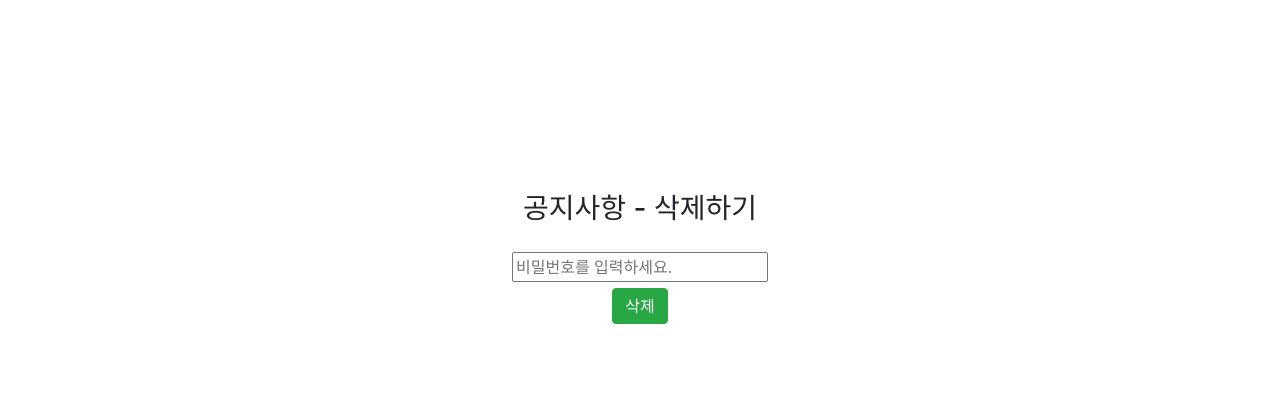
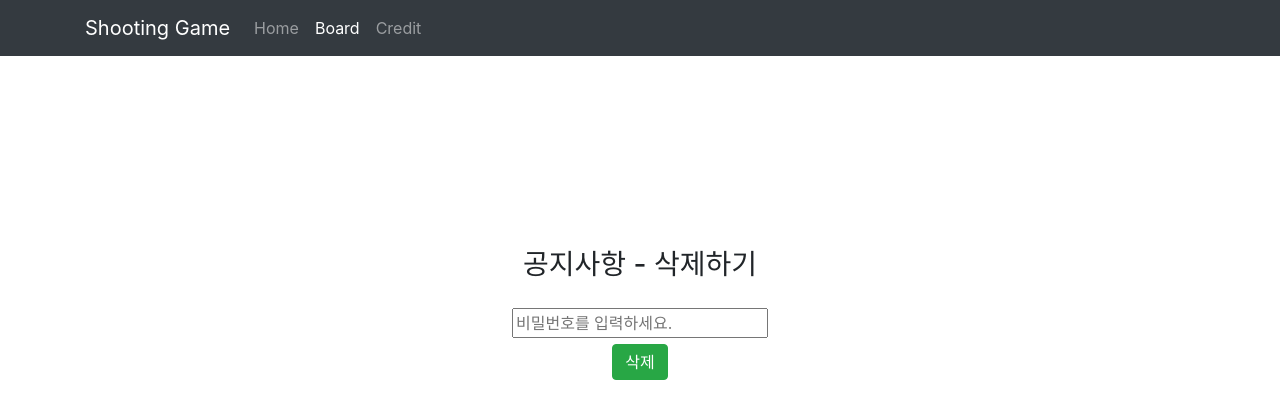
Before and after one commit to Srat00/PyGameProject, a Django app: page /blog/7/remove/ in a window 1280 px wide. Shown: the top 419 px of the page. Run offline with Django 4.2, Linux system fonts and the light colour scheme; data comes from the database, SQL or seed files in the repository; some libraries are stand-ins or nearby versions.

Commit message:
Web update

```diff
--- a/WEB/main/templates/main/blog.html
+++ b/WEB/main/templates/main/blog.html
@@ -7,6 +7,7 @@
         <script src="https://cdn.jsdelivr.net/npm/popper.js@1.16.0/dist/umd/popper.min.js" integrity="sha384-Q6E9RHvbIyZFJoft+2mJbHaEWldlvI9IOYy5n3zV9zzTtmI3UksdQRVvoxMfooAo" crossorigin="anonymous"></script>
         <script src="https://stackpath.bootstrapcdn.com/bootstrap/4.4.1/js/bootstrap.min.js" integrity="sha384-wfSDF2E50Y2D1uUdj0O3uMBJnjuUD4Ih7YwaYd1iqfktj0Uod8GCExl3Og8ifwB6" crossorigin="anonymous"></script>
 
+        <link rel="icon" type="image/x-icon" href="../../../static/assets/favicon.ico" />
         <link href="../../../static/css/styles.css" rel="stylesheet" />
 
         <title>Blog List</title>
--- a/WEB/main/templates/main/new_post.html
+++ b/WEB/main/templates/main/new_post.html
@@ -12,6 +12,7 @@
     <link href="https://cdn.jsdelivr.net/npm/summernote@0.8.18/dist/summernote-lite.min.css" rel="stylesheet">
     <script src="https://cdn.jsdelivr.net/npm/summernote@0.8.18/dist/summernote-lite.min.js"></script>
 
+    <link rel="icon" type="image/x-icon" href="../../../static/assets/favicon.ico" />
     <link href="../../../static/css/styles.css" rel="stylesheet" />
 
     <meta charset="UTF-8">
--- a/WEB/main/templates/main/posting.html
+++ b/WEB/main/templates/main/posting.html
@@ -12,6 +12,7 @@
     <link href="https://cdn.jsdelivr.net/npm/summernote@0.8.18/dist/summernote-lite.min.css" rel="stylesheet">
     <script src="https://cdn.jsdelivr.net/npm/summernote@0.8.18/dist/summernote-lite.min.js"></script>
 
+    <link rel="icon" type="image/x-icon" href="../../../static/assets/favicon.ico" />
     <link href="../../../static/css/styles.css" rel="stylesheet" />
 
 
--- a/WEB/main/templates/main/remove_post.html
+++ b/WEB/main/templates/main/remove_post.html
@@ -13,12 +13,26 @@
     <link href="https://cdn.jsdelivr.net/npm/summernote@0.8.18/dist/summernote-lite.min.css" rel="stylesheet">
     <script src="https://cdn.jsdelivr.net/npm/summernote@0.8.18/dist/summernote-lite.min.js"></script>
 
+    <link rel="icon" type="image/x-icon" href="../../../static/assets/favicon.ico" />
 
     <meta charset="UTF-8">
     <meta name="viewport" content="width=device-width, initial-scale=1.0">
     <title>글쓰기</title>
 </head>
 <body>
+    <nav class="navbar navbar-expand-lg navbar-dark bg-dark">
+        <div class="container">
+            <a class="navbar-brand">Shooting Game</a>
+            <button class="navbar-toggler" type="button" data-bs-toggle="collapse" data-bs-target="#navbarSupportedContent" aria-controls="navbarSupportedContent" aria-expanded="false" aria-label="Toggle navigation"><span class="navbar-toggler-icon"></span></button>
+            <div class="collapse navbar-collapse" id="navbarSupportedContent">
+                <ul class="navbar-nav ms-auto mb-2 mb-lg-0">
+                    <li class="nav-item"><a class="nav-link" href="/">Home</a></li>
+                    <li class="nav-item"><a class="nav-link active" aria-current="page" href="#!">Board</a></li>
+                    <li class="nav-item"><a class="nav-link" href="../credit/">Credit</a></li>
+                </ul>
+            </div>
+        </div>
+    </nav>
     <main role="main" class="container" style="margin-top: 15%";>
         <div class="text-center">
             <form method="POST">
```
Also changed, not shown: WEB/main/templates/main/credit.html (+15 -1 lines), WEB/static/assets/favicon.ico.
